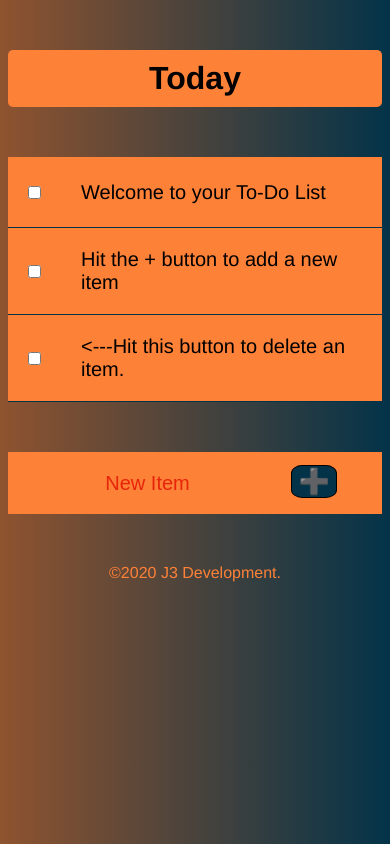
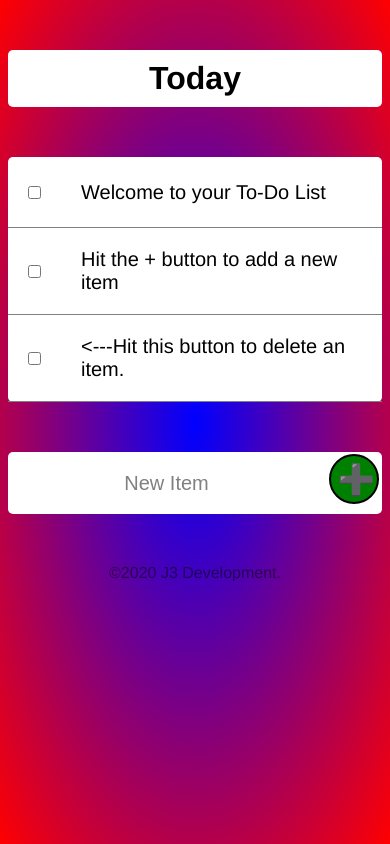
Before and after one commit to J3ffJessie/To-Do-List, a Node server app: page / in a window 390 px wide. Run offline with Node 20, Linux system fonts and the light colour scheme; data comes from the database, SQL or seed files in the repository; data that the repository does not hold is empty; some libraries are stand-ins or nearby versions.

Commit message:
Fixed sizing and styles

```diff
--- a/public/css/styles.css
+++ b/public/css/styles.css
@@ -1,12 +1,11 @@
 :root {
-  --main-background: linear-gradient(to left, #033349, #8f532f);
+  --main-background: radial-gradient(blue, red);
   --main-backdrop: white;
-  --main-header-background: #fe8138;
 }
 
 
 html {
-  background: var(--main-background)no-repeat;
+  background: var(--main-background);
   min-height: 100vh;
   font-family: 'helvetica neue';
 }
@@ -25,7 +24,7 @@ h1 {
 }
 
 #heading {
-  background-color: var(--main-header-background);
+  background-color: var(--main-backdrop);
   text-align: center;
 }
 
@@ -33,7 +32,7 @@ h1 {
   min-height: 70px;
   display: flex;
   align-items: center;
-  border-bottom: 1px solid #033349 !important;
+  border-bottom: 1px solid grey !important;
 }
 
 .item:last-child {
@@ -42,12 +41,11 @@ h1 {
 
 input:checked+p {
   text-decoration: line-through;
-  text-decoration-color: #e6250a;
+  text-decoration-color: midnightblue;
 }
 
 input[type="checkbox"] {
   margin: 20px;
-
 }
 
 p {
@@ -58,26 +56,20 @@ p {
   color: black;
 }
 
-form {
-  background-color: var(--main-header-background);
-  max-width: 400px;
-  min-width: 360px;
-}
-
 form.item {
   text-align: center;
-  margin-left: 10px;
-
+  margin-left: 20px;
 }
 
 button {
-  border-radius: 25%;
+  min-height: 50px;
+  width: 50px;
+  border-radius: 50%;
   border-color: transparent;
-  color: #e6250a;
-  background-color:#033349;
-  font-size: 25px;
-  border: 1px solid black !important;
-
+  background: green;
+  color: #fff;
+  font-size: 30px;
+  border: 2px solid black !important;
 }
 
 input[type="text"] {
@@ -88,44 +80,44 @@ input[type="text"] {
   background: transparent;
   font-size: 20px;
   font-weight: 200;
-  width: 300px;
-
+  width: 313px;
 }
 
 input[type="text"]:focus {
   outline: none;
-  box-shadow: inset 0 -3px #033349;
-
+  box-shadow: inset 0 -3px 0 0 rgb(6, 9, 173);
 }
 
 ::placeholder {
-  color: #e6250a;
+  color: grey;
   opacity: 1;
 }
 
 footer {
-  color: #fe8138;
+  color: white;
+  color: rgba(0, 0, 0, 0.5);
   text-align: center;
 }
 
-@media only screen and (max-width: 425px) {
+@media only screen and (min-device-width: 360px) and (max-device-width: 465px) {
   button {
-    border-radius: 25%;
+    min-height: 30px;
+    width: 30px;
+    border-radius: 50%;
     border-color: transparent;
-    color: #e6250a;
-    background-color:#033349;
-    font-size: 25px;
+    background: green;
+    color: #fff;
+    font-size: 20px;
     border: 1px solid black !important;
+  }
 
-  }
   input[type="text"] {
     text-align: center;
     height: 60px;
-    top: 10px !important;
+    top: 10px;
     border: none;
     background: transparent;
-    font-size: 20px;
+    font-size: 15px;
     font-weight: 200;
-    width: 275px !important;
-
+  }
 }
```
